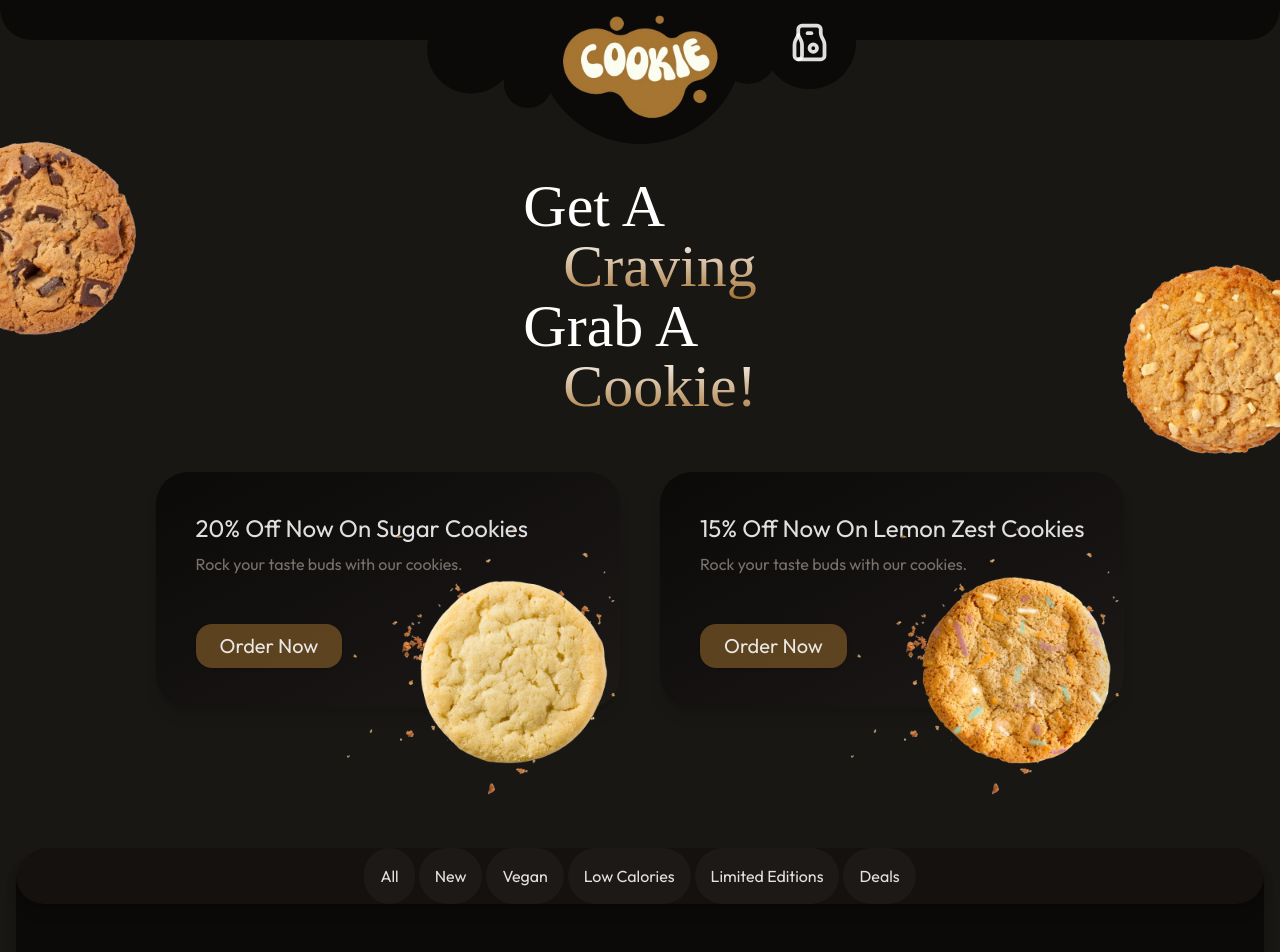
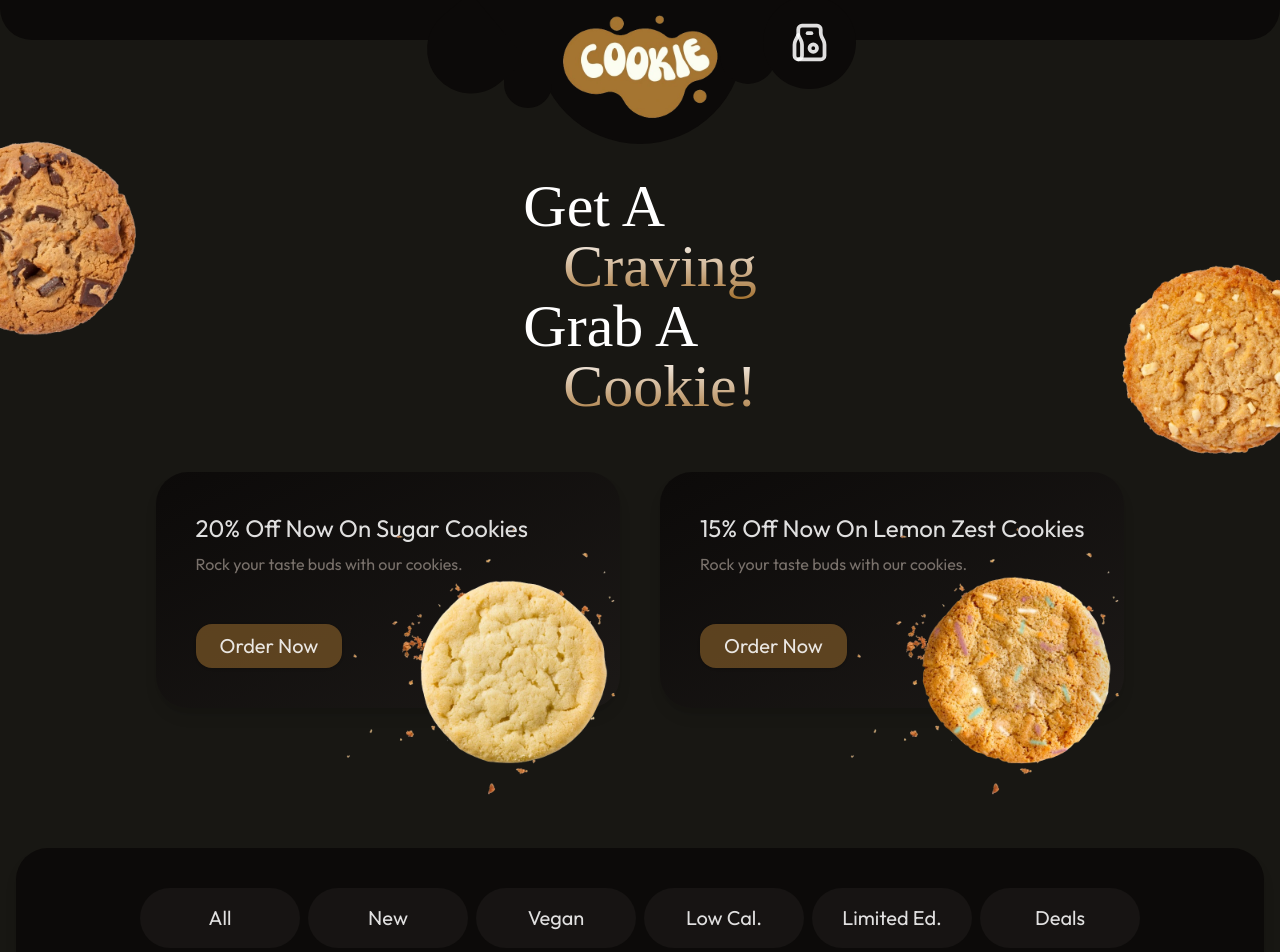
Before and after one commit to michelezedda/cookie, a React (Vite) app: page / in a window 1280 px wide. Shown: the top 952 px of the page. Built offline with nearby package versions, Linux system fonts and the light colour scheme; a web font is replaced by a local one.

Commit message:
minor changes

```diff
--- a/src/components/categories/CategorySelection.tsx
+++ b/src/components/categories/CategorySelection.tsx
@@ -13,19 +13,19 @@ const CategorySelection = () => {
     { id: 0, title: "All", component: <AllCookies /> },
     { id: 1, title: "New", component: <NewProducts /> },
     { id: 2, title: "Vegan", component: <Vegan /> },
-    { id: 3, title: "Low Calories", component: <LowCalories /> },
-    { id: 5, title: "Limited Editions", component: <LimitedEd /> },
+    { id: 3, title: "Low Cal.", component: <LowCalories /> },
+    { id: 5, title: "Limited Ed.", component: <LimitedEd /> },
     { id: 5, title: "Deals", component: <SweetestDeals /> },
   ];
 
   return (
     <div className="bg-stone-950 mx-4 rounded-4xl shadow-lg mt-35">
-      <nav className="flex justify-center w-full shadow-lg bg-stone-900/50 rounded-4xl">
-        <ul className="flex gap-1">
+      <nav className="flex justify-center w-full p-10 transform transition-transform duration-300 ease-in-out translate-x-0 left-0">
+        <ul className="grid grid-cols-2 md:grid-cols-3 xl:grid-cols-6 gap-2 xl:text-xl">
           {categories.map((category) => (
             <li
               key={category.title}
-              className="bg-stone-900 p-4 rounded-4xl cursor-pointer active:scale-98"
+              className="flex justify-center cursor-pointer p-4 rounded-4xl w-40 bg-stone-900/70 hover:text-[#a57431] hover:brightness-110 duration-300 active:scale-98"
               onClick={() => setCategory(category.component)}
             >
               {category.title}
```
